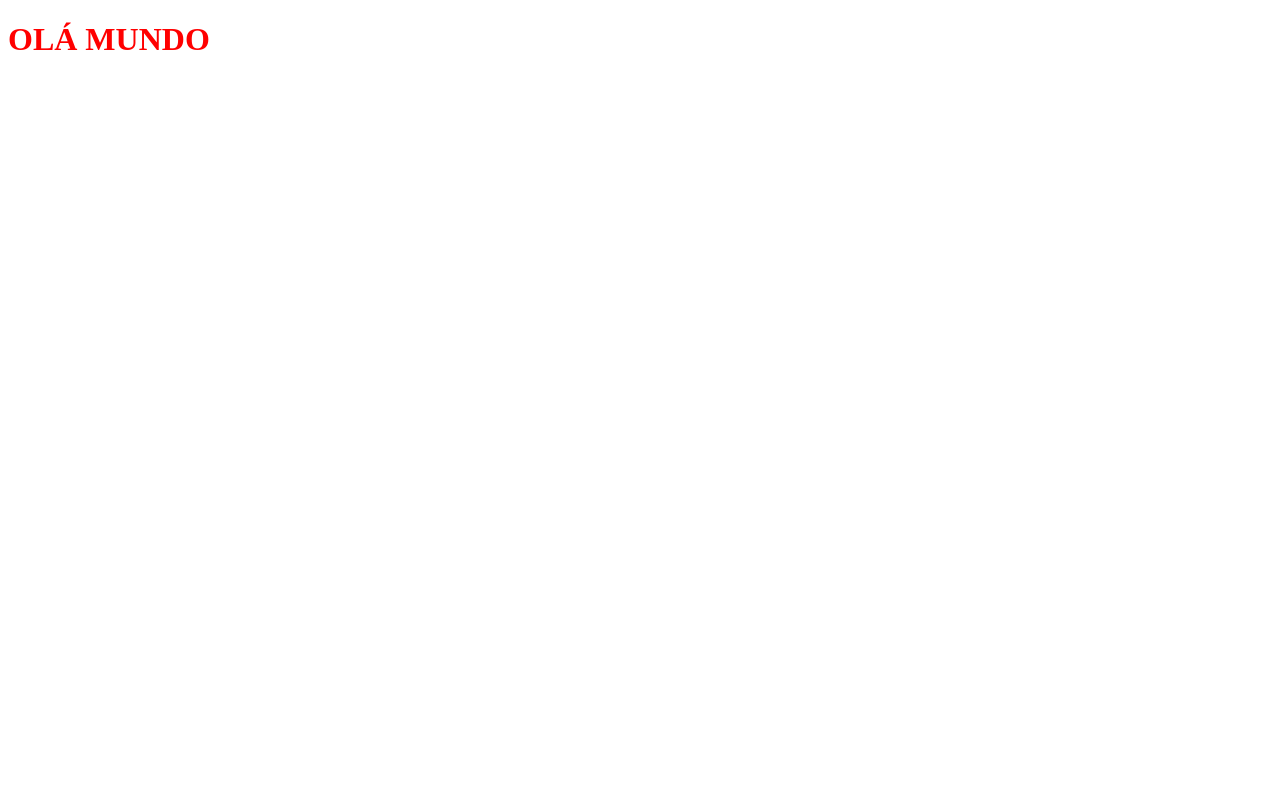
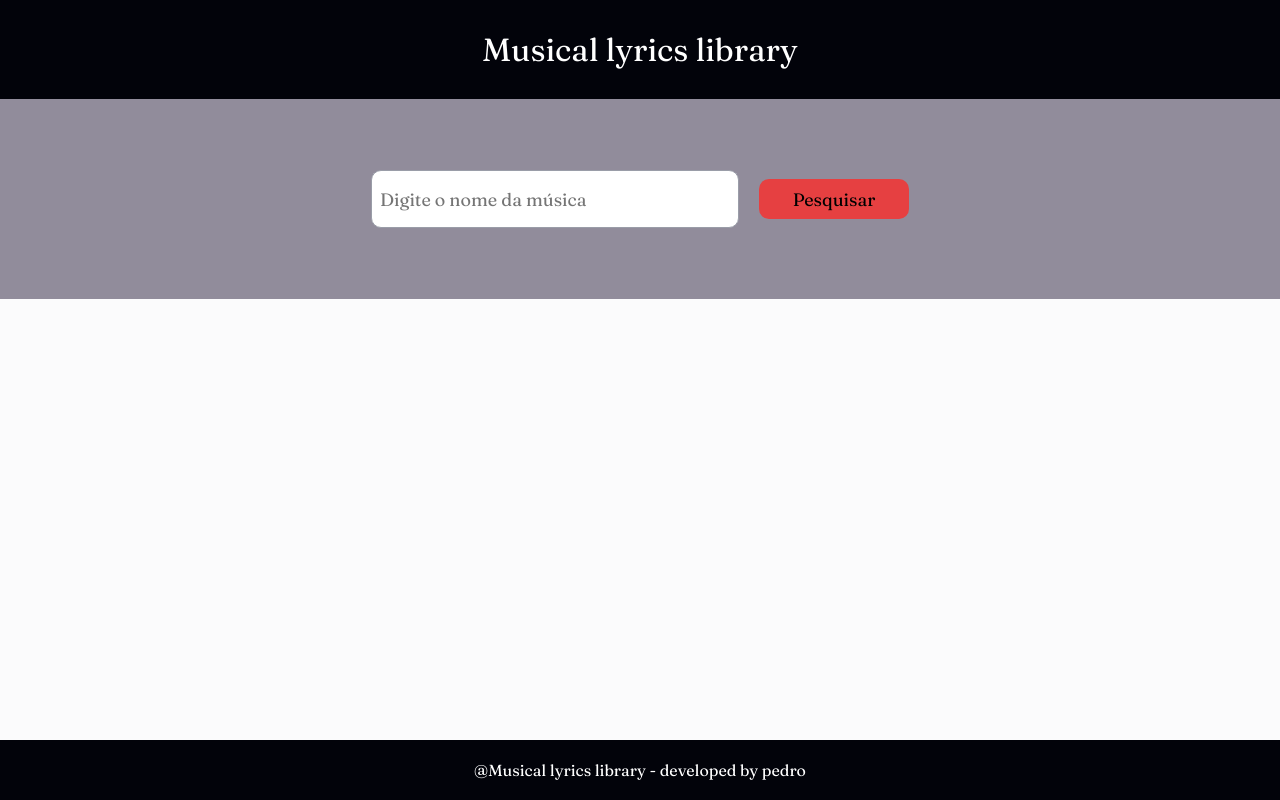
Before and after one commit to PedroHenrique-git/-MusicalLyricsLibrary, a React (Create React App) app: page / in a window 1280 px wide. Built offline with nearby package versions, Linux system fonts and the light colour scheme.

Commit message:
css inicial e codigo inicial

```diff
--- a/public/index.html
+++ b/public/index.html
@@ -3,6 +3,8 @@
   <head>
     <meta charset="utf-8" />
     <link rel="icon" href="%PUBLIC_URL%/favicon.ico" />
+    <link rel="preconnect" href="https://fonts.gstatic.com">
+    <link href="https://fonts.googleapis.com/css2?family=Fraunces&display=swap" rel="stylesheet">
     <meta name="viewport" content="width=device-width, initial-scale=1" />
     <title>React App</title>
   </head>
--- a/src/App.tsx
+++ b/src/App.tsx
@@ -1,14 +1,17 @@
-/* eslint-disable import/no-unresolved */
-// eslint-disable-next-line no-use-before-define
 import React from 'react';
-// eslint-disable-next-line import/extensions
+import { GlobalStyle } from './styles/GlobalStyles';
 import HeaderComponent from './components/header';
+import FooterComponent from './components/footer';
+import IndexPage from './pages/index';
 
 function App() {
   return (
-    <div className="App">
+    <>
+      <GlobalStyle />
       <HeaderComponent />
-    </div>
+      <IndexPage />
+      <FooterComponent />
+    </>
   );
 }
 
--- /dev/null
+++ b/src/components/footer/index.tsx
@@ -0,0 +1,10 @@
+import React from 'react';
+import { Footer } from './styled';
+
+export default function HeaderComponent() {
+  return (
+    <Footer>
+      <h1>@Musical lyrics library - developed by pedro</h1>
+    </Footer>
+  );
+}
--- /dev/null
+++ b/src/components/footer/styled.tsx
@@ -0,0 +1,20 @@
+import styled from 'styled-components';
+
+export const Footer = styled.footer`
+    background: #02030a;
+    color: #fff;
+    padding: 20px 0;
+    position: fixed;
+    left: 0;
+    bottom: 0;
+    width: 100%;
+    text-align: center;
+    display: flex;
+    align-items: center;
+    justify-content: center;
+
+    h1 {
+        font-size: 16px;
+        text-align: center;
+    }
+`;
--- a/src/components/header/index.tsx
+++ b/src/components/header/index.tsx
@@ -4,7 +4,7 @@ import { Header } from './styled';
 export default function HeaderComponent() {
   return (
     <Header>
-      <h1>Olá mundo</h1>
+      <h1>Musical lyrics library</h1>
     </Header>
   );
 }
--- a/src/components/header/styled.tsx
+++ b/src/components/header/styled.tsx
@@ -1,9 +1,10 @@
 import styled from 'styled-components';
 
 export const Header = styled.header`
-    color: red;
-    h1 {
-        font-weight: bolder;
-        text-transform: uppercase;
-    }
+    background: #02030a;
+    color: #fff;
+    padding: 30px;
+    text-align: center;
+    position: sticky;
+    top: 0;
 `;
--- /dev/null
+++ b/src/pages/index/ styled.tsx
@@ -0,0 +1,47 @@
+import styled from 'styled-components';
+
+export const Main = styled.main`
+    display: flex;
+    flex-direction: column;
+    align-items: center;
+    justify-content: center;
+`;
+
+export const Form = styled.form`
+    background:rgba(76, 67, 92, 0.6);
+    margin: 0 auto;
+    display: flex;
+    align-items: center;
+    justify-content: center;
+    flex-direction: row;
+    height: 200px;
+    width: 100%;
+
+    @media (max-width: 640px) {
+        flex-direction: column;
+    }
+
+    input {
+        border-radius: 10px;
+        height: 40px;
+        padding: 8px;
+        font-size: 18px;
+    }
+
+    input[type="text"] {
+        border: 1px solid#9a9da8;
+        margin-right: 20px;
+        width: 350px;
+
+        @media (max-width: 640px) {
+            margin: 20px 0;
+        }
+    }
+
+    input[type="submit"] {
+        background: #e64041;
+        border: none;
+        cursor: pointer;
+        width: 150px;
+    }
+`;
--- /dev/null
+++ b/src/pages/index/index.tsx
@@ -0,0 +1,20 @@
+import React, { FormEvent } from 'react';
+import { Main, Form } from './ styled';
+
+export default function IndexPage() {
+  const [music, setMusic] = React.useState('');
+
+  const handleSubmit = (e: FormEvent) => {
+    e.preventDefault();
+    alert(music);
+  };
+
+  return (
+    <Main>
+      <Form onSubmit={(e) => handleSubmit(e)}>
+        <input value={music} onChange={(e) => setMusic(e.target.value)} type="text" name="nameMusic" id="nameMusic" placeholder="Digite o nome da música" />
+        <input type="submit" value="Pesquisar" />
+      </Form>
+    </Main>
+  );
+}
--- /dev/null
+++ b/src/styles/GlobalStyles.tsx
@@ -0,0 +1,13 @@
+import { createGlobalStyle } from 'styled-components';
+
+export const GlobalStyle = createGlobalStyle`
+    * {
+        margin: 0;
+        padding: 0;
+        outline: none;
+        font-family: 'Fraunces', serif;
+    }
+    body {
+        background: #fbfbfc;
+    }
+`;
```
Also changed, not shown: 2 other files (tests, documents, lock files or other folders).
